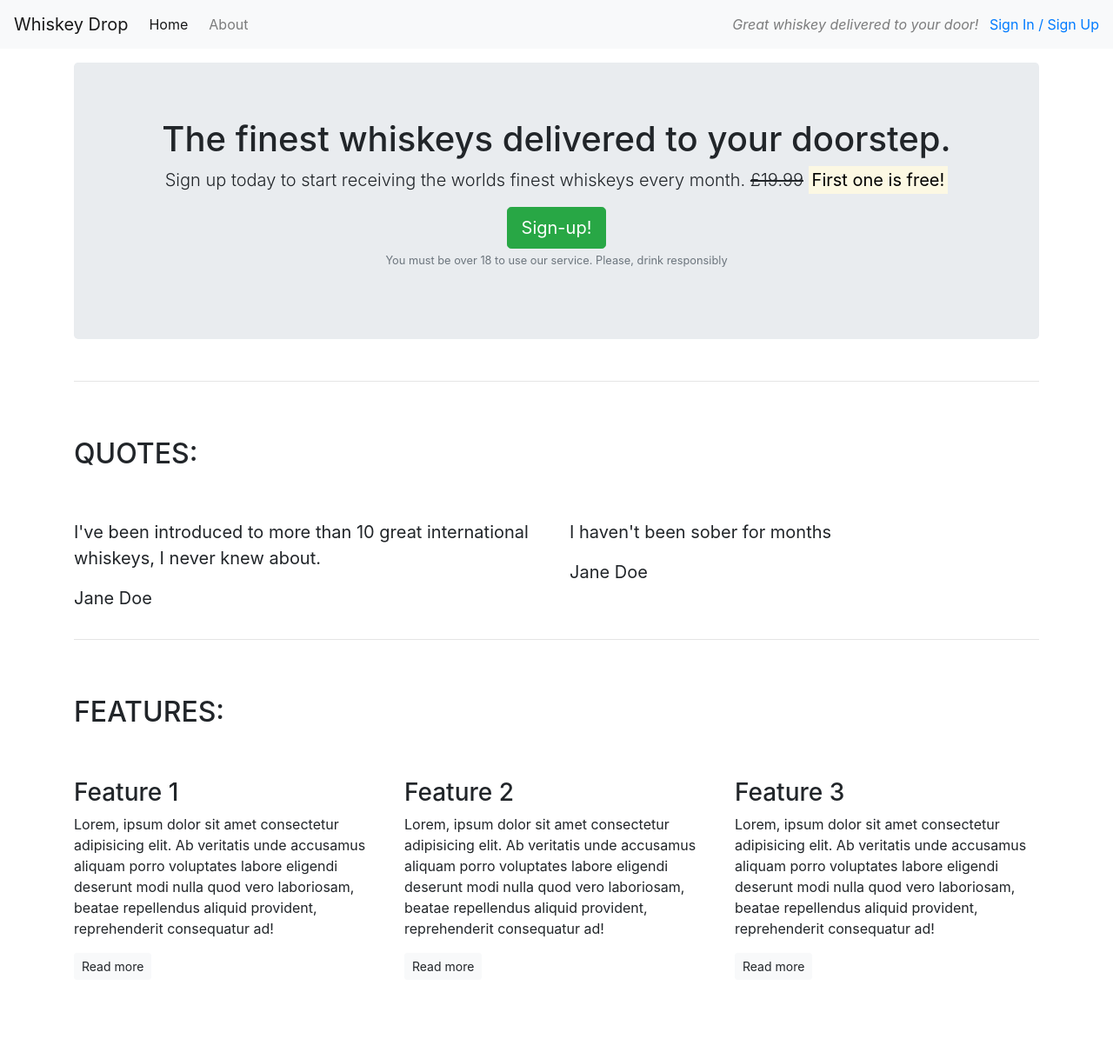
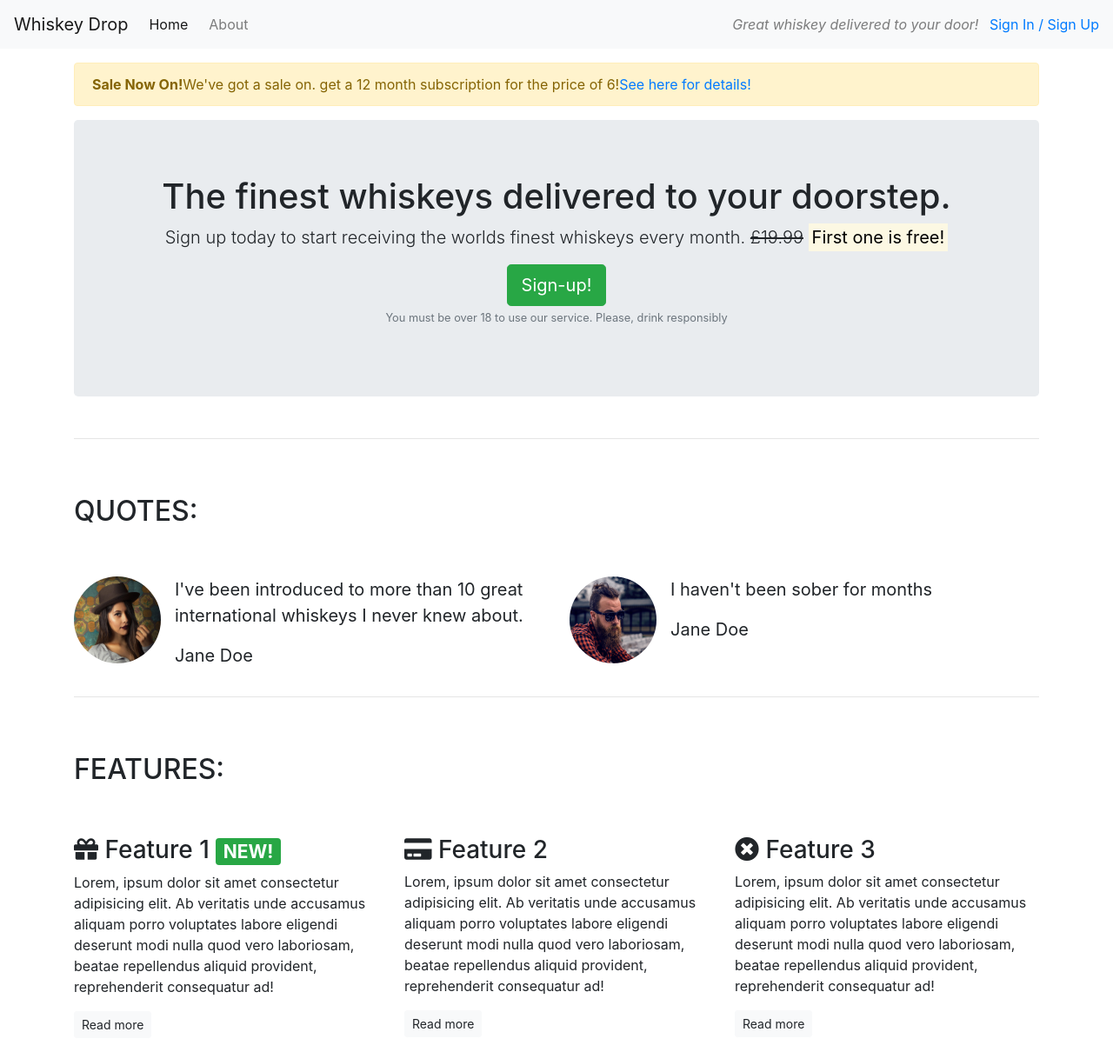
Before and after one commit to GrantWils23/Learning-Bootstrap-Project, a plain HTML site: page index.html in a window 1280 px wide. Shown: the whole page at 87% size. Before the commit the page ends 1143 px from the top, so only its background shows below. Drawn offline with nearby package versions, Linux system fonts and the light colour scheme.

Commit message:
add core components part two complete

```diff
--- a/index.html
+++ b/index.html
@@ -7,22 +7,29 @@
     <title>Whiskey Drop | Taste a new whiskey every month</title>
     <link rel="stylesheet" href="https://cdn.jsdelivr.net/npm/bootstrap@4.5.3/dist/css/bootstrap.min.css" integrity="sha384-TX8t27EcRE3e/ihU7zmQxVncDAy5uIKz4rEkgIXeMed4M0jlfIDPvg6uqKI2xXr2" crossorigin="anonymous">
     <script src="https://cdn.jsdelivr.net/npm/bootstrap@4.5.3/dist/js/bootstrap.bundle.min.js" integrity="sha384-ho+j7jyWK8fNQe+A12Hb8AhRq26LrZ/JpcUGGOn+Y7RsweNrtN/tE3MoK7ZeZDyx" crossorigin="anonymous"></script>
+    <link rel="stylesheet" href="https://use.fontawesome.com/releases/v5.15.4/css/all.css" integrity="sha384-DyZ88mC6Up2uqS4h/KRgHuoeGwBcD4Ng9SiP4dIRy0EXTlnuz47vAwmeGwVChigm" crossorigin="anonymous">
 </head>
 <body>
+    <!-- navbar -->
     <nav class="navbar navbar-light bg-light navbar-expand-sm">
         <a href="/" class="navbar-brand">Whiskey Drop</a>
         <ul class="navbar-nav mr-auto">
             <li class="active nav-item mr-2"><a class="nav-link" href="/">Home</a></li>
             <li class=" nav-item mr-2"><a class="nav-link" href="/about">About</a></li>
             <li class=" nav-item mr-2 d-block d-md-none"><a class="nav-link" href="/login">Sign In / Sign Up</a></li>
-
         </ul>
         <div class="d-none d-md-block">
             <p class="navbar-text my-auto mr-2"><i>Great whiskey delivered to your door!</i></p>
             <a href="/login">Sign In / Sign Up</a>
         </div>
     </nav>
+    <!-- /navbar -->
     <article class="container mt-3">
+        <div class="row d-none d-sm-block">
+            <div class="col-12">
+                <div class="alert alert-warning"><strong>Sale Now On!</strong>We've got a sale on. get a 12 month subscription for the price of 6!<a href="/">See here for details!</a></div>
+            </div>
+        </div>
         <!-- callout -->
         <div class="row">
             <div class="col-12">
@@ -49,16 +56,30 @@
             </div>
             <div class="row">
                 <div class="col-12 col-md-6">
+                    <div class="media">
+                        <div class="d-none d-sm-block">
+                            <img src="/assets/images/girl-image.png" class="rounded-circle mr-3" height="100" width="100" alt="image of girl who bought our wiskey">
+                        </div>
+                        <div class="media-body">
                             <blockquote class="blockquote">
-                        <p>I've been introduced to more than 10 great international whiskeys, I never knew about.</p>
+                                <p>I've been introduced to more than 10 great international whiskeys I never knew about.</p>
                                 <p>Jane Doe</p>
                             </blockquote>
                         </div>
+                    </div>
+                </div>
                 <div class="col-12 col-md-6">
+                    <div class="media">
+                        <div class="d-none d-sm-block">
+                            <img src="/assets/images/guy-image.png" class="rounded-circle mr-3" height="100" width="100" alt="image of guy who bought our wiskey">
+                        </div>
+                            <div class="media-body">
                             <blockquote class="blockquote">
                                 <p>I haven't been sober for months</p>
                                 <p>Jane Doe</p>
                             </blockquote>
+                        </div>
+                    </div>
                 </div>
             </div>
         </section>
@@ -75,21 +96,21 @@
             <div class="row">
                 <div class="col-12 col-md-6 col-lg-4">
                     <div class="feature">
-                        <h3>Feature 1</h3>
+                        <h3><i class="fas fa-gift d-none d-sm-inline"></i> Feature 1 <span class="badge badge-success">NEW!</span></h3>
                         <p>Lorem, ipsum dolor sit amet consectetur adipisicing elit. Ab veritatis unde accusamus aliquam porro voluptates labore eligendi deserunt modi nulla quod vero laboriosam, beatae repellendus aliquid provident, reprehenderit consequatur ad!</p>
                         <p class="btn btn-sm btn-light" href="">Read more</p>
                     </div>
                 </div>
                 <div class="col-12 col-md-6 col-lg-4">
                     <div class="feature">
-                        <h3>Feature 2</h3>
+                        <h3><i class="fas fa-credit-card d-none d-sm-inline"></i> Feature 2</h3>
                         <p>Lorem, ipsum dolor sit amet consectetur adipisicing elit. Ab veritatis unde accusamus aliquam porro voluptates labore eligendi deserunt modi nulla quod vero laboriosam, beatae repellendus aliquid provident, reprehenderit consequatur ad!</p>
                         <p class="btn btn-sm btn-light" href="">Read more</p>
                     </div>
                 </div>
                 <div class="col-12 d-md-none d-lg-block col-lg-4">
                     <div class="feature">
-                        <h3>Feature 3</h3>
+                        <h3><i class="fas fa-times-circle d-none d-sm-inline"></i> Feature 3</h3>
                         <p>Lorem, ipsum dolor sit amet consectetur adipisicing elit. Ab veritatis unde accusamus aliquam porro voluptates labore eligendi deserunt modi nulla quod vero laboriosam, beatae repellendus aliquid provident, reprehenderit consequatur ad!</p>
                         <p class="btn btn-sm btn-light" href="">Read more</p>
                     </div>
```
Also changed, not shown: assets/images/girl-image.png (added), assets/images/guy-image.png (added). Lines whose indentation alone changed are shown as unchanged.
